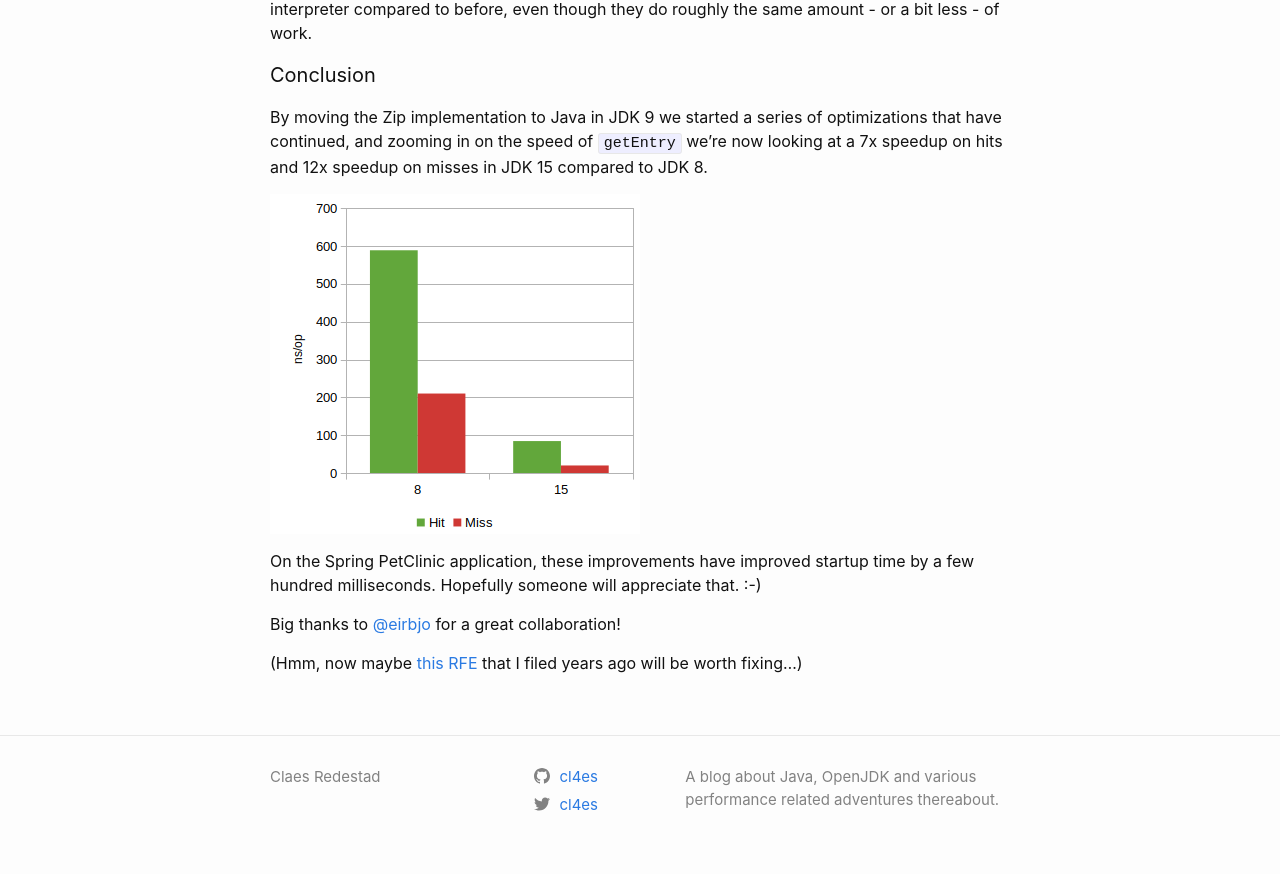
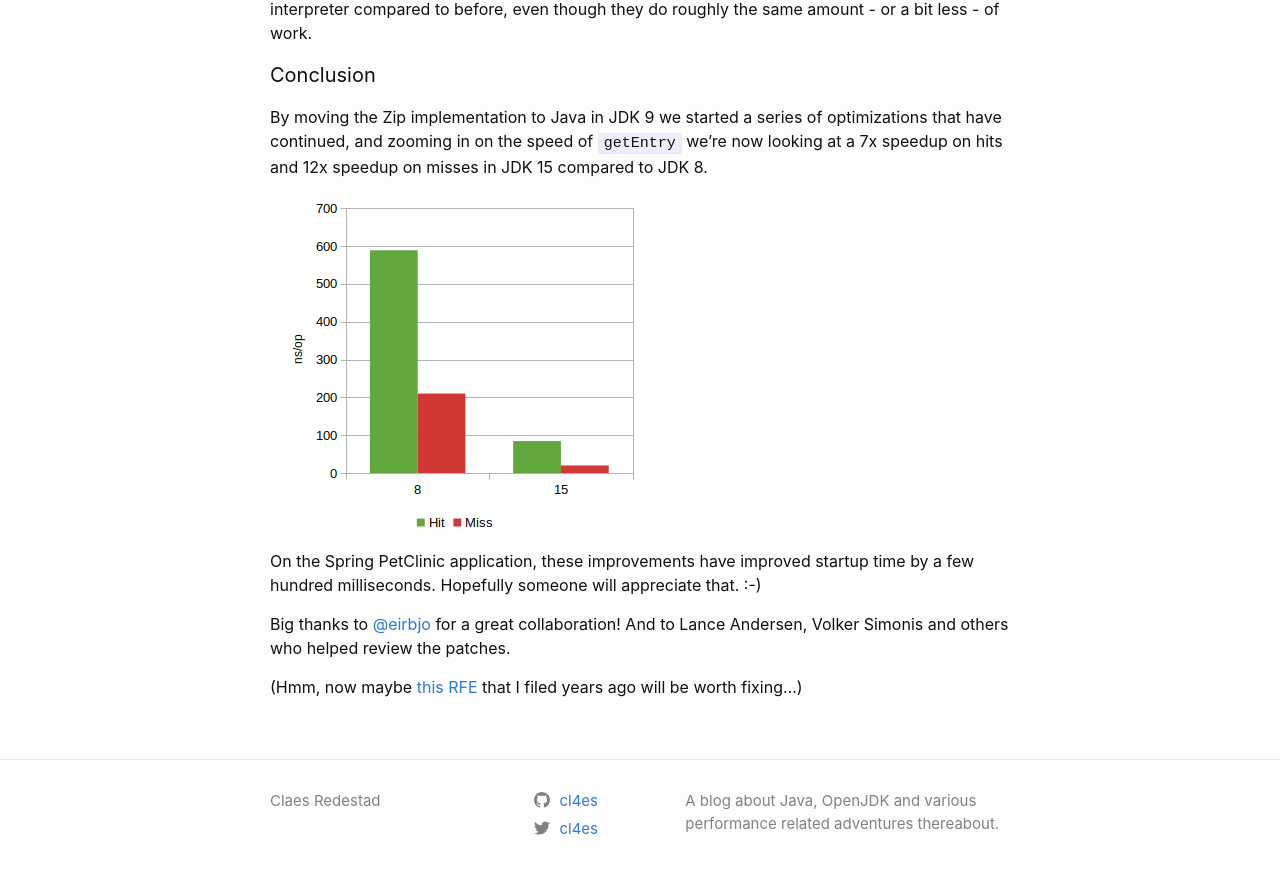
Before and after one commit to cl4es/cl4es.github.io, a Jekyll site: the page built from _posts/2020-04-27-Zip-Lookups.md, in a window 1280 px wide and 900 px high, scrolled down 4391 px. Shown: the top 874 px of the window. Built offline with Jekyll 4.4.1, drawn with Linux system fonts in a browser that asks for light colours; comment, search, counter and statistics services are not loaded.

Commit message:
reviewer attrib

```diff
--- a/_posts/2020-04-27-Zip-Lookups.md
+++ b/_posts/2020-04-27-Zip-Lookups.md
@@ -162,6 +162,7 @@ compared to JDK 8.
 On the Spring PetClinic application, these improvements have improved startup time by
 a few hundred milliseconds. Hopefully someone will appreciate that. :-)
 
-Big thanks to [@eirbjo](https://twitter.com/eirbjo) for a great collaboration!
+Big thanks to [@eirbjo](https://twitter.com/eirbjo) for a great collaboration! And to
+Lance Andersen, Volker Simonis and others who helped review the patches.
 
 (Hmm, now maybe [this RFE](https://bugs.openjdk.java.net/browse/JDK-8193066) that I filed years ago will be worth fixing...)
```
